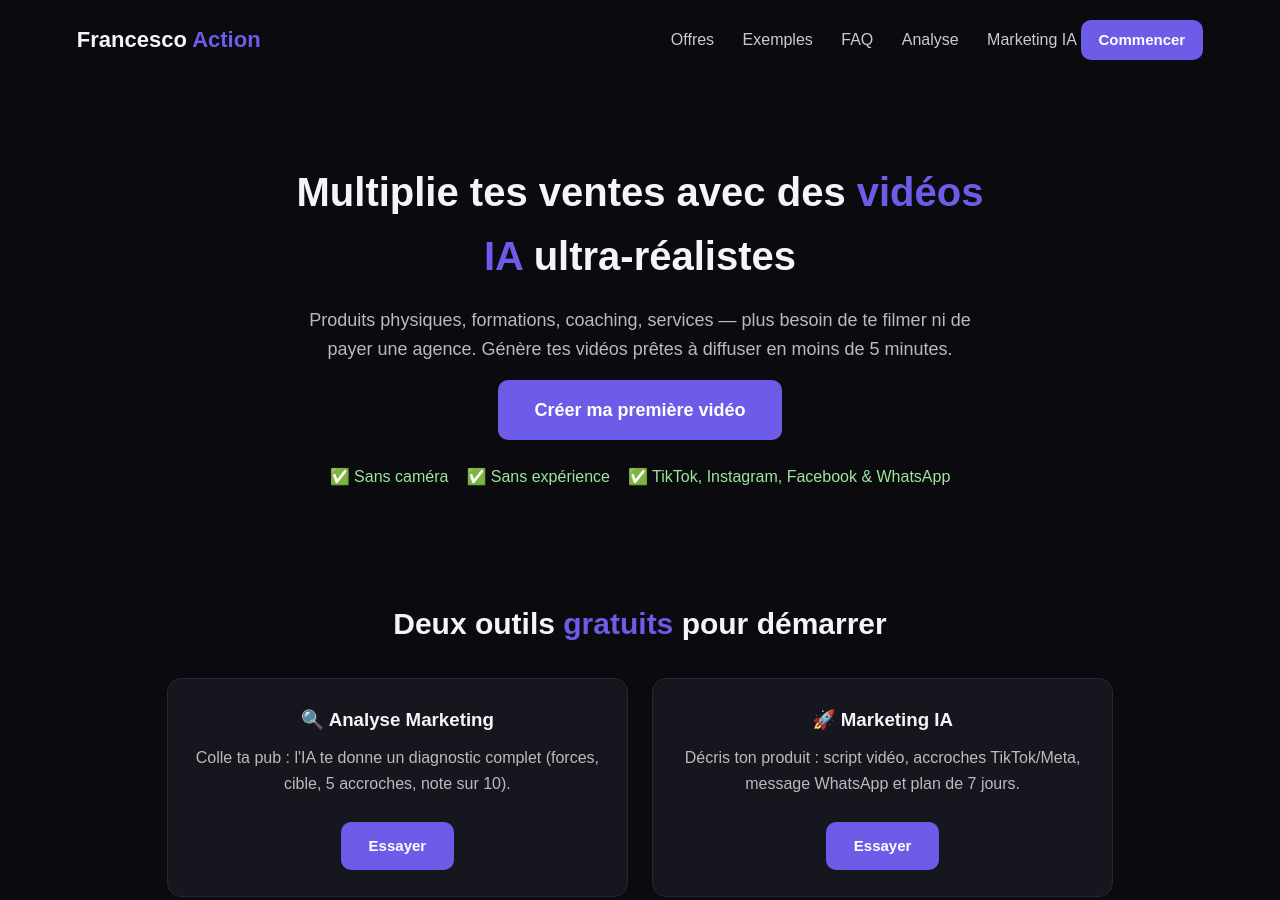
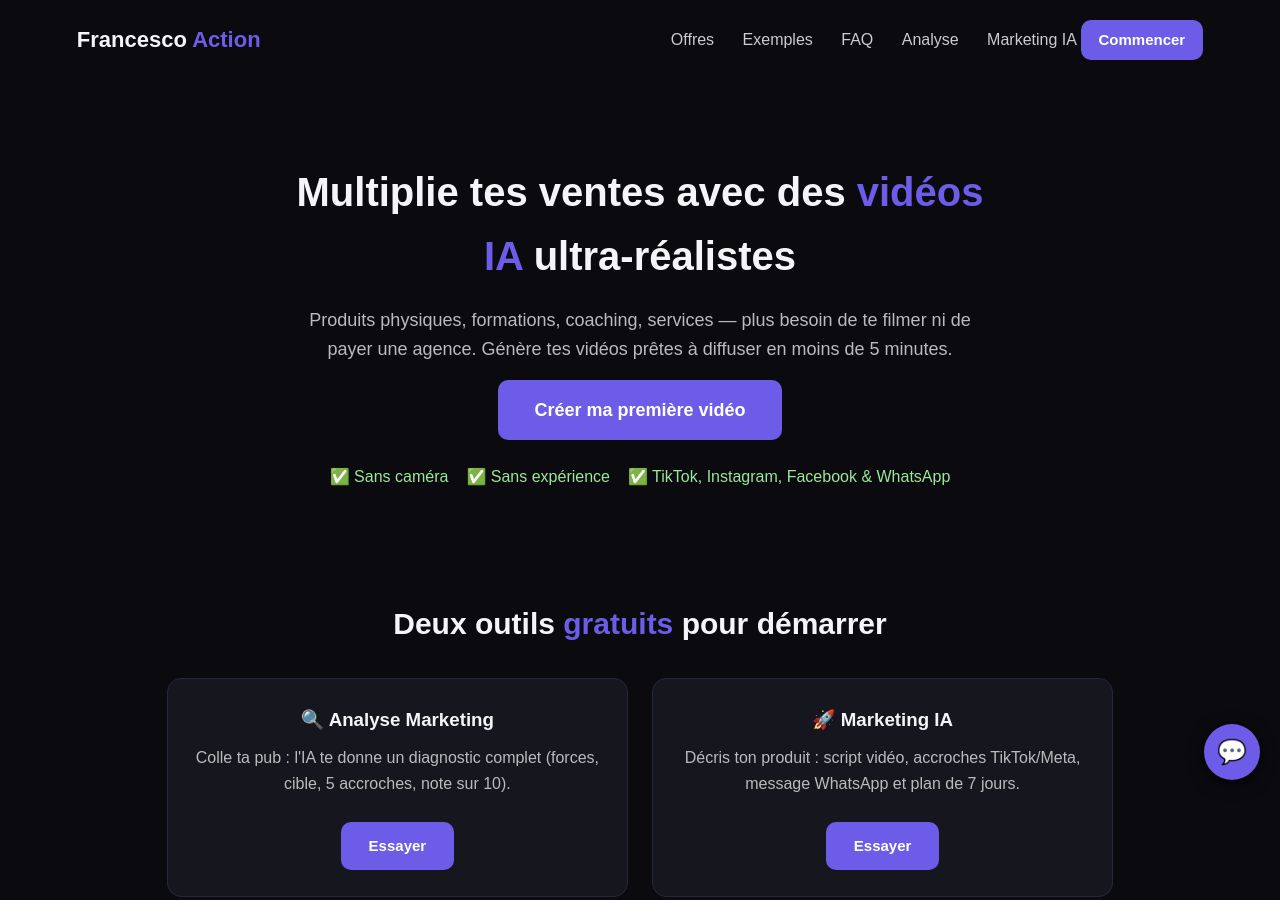
Before and after one commit to francescoabc5-bot/Scisco-Light, a plain HTML site: page index.html in a window 1280 px wide. Shown: the top 900 px of the page. Drawn offline with Linux system fonts and the light colour scheme.

Commit message:
Update index.html

```diff
--- a/index.html
+++ b/index.html
@@ -45,5 +45,5 @@
 </section>
 
 <footer class="footer"><p>© 2026 Francesco Action — Tous droits réservés</p></footer>
-</body>
+<script src="chatwidget.js"></script></body>
 </html>
```
